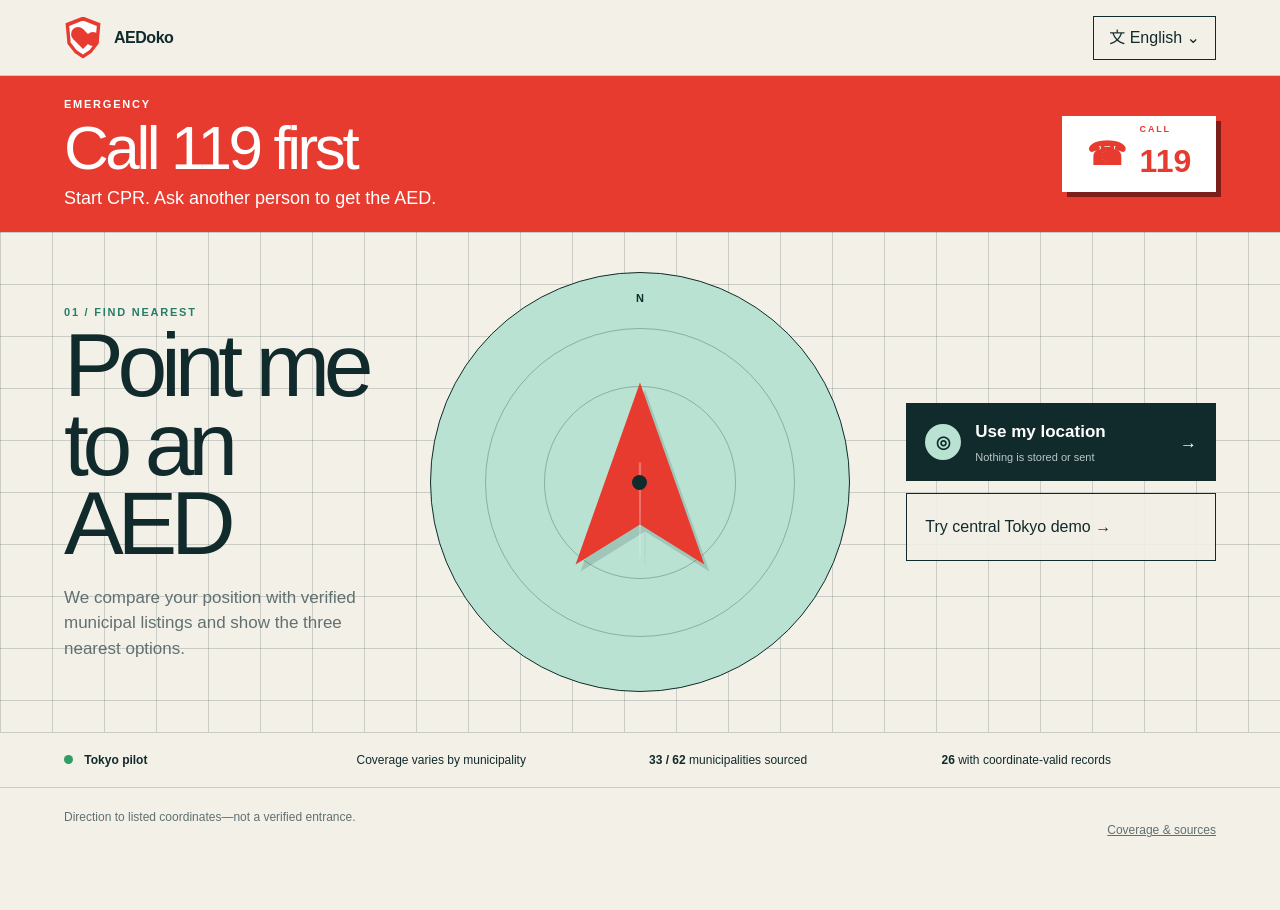
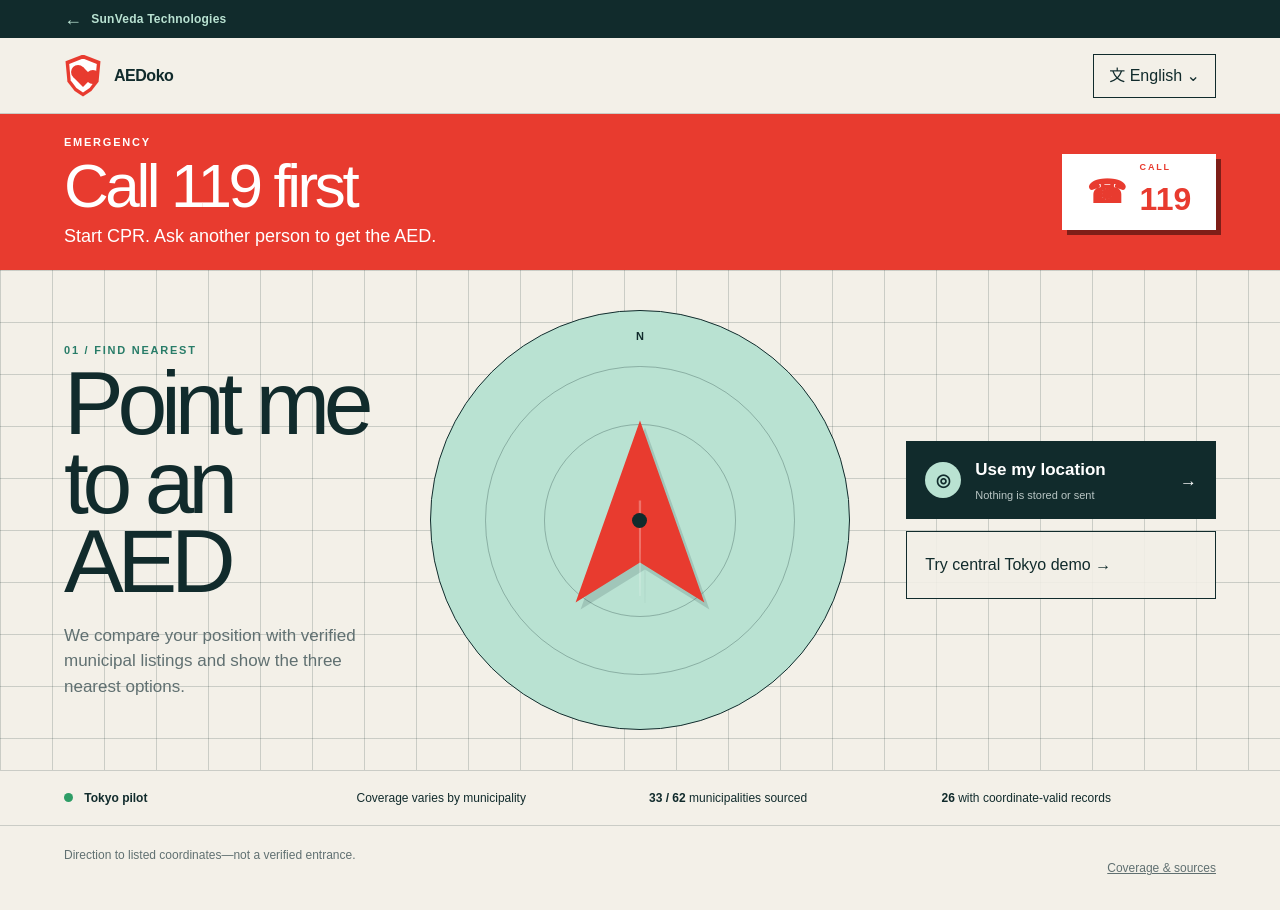
Before and after one commit to sunveda/aedoko, a Next.js app: page / in a window 1280 px wide. Before the commit the page ends 872 px from the top, so only its background shows below. Built offline with nearby package versions, Linux system fonts and the light colour scheme.

Commit message:
Add SunVeda return link

```diff
--- a/app/globals.css
+++ b/app/globals.css
@@ -7,6 +7,10 @@ body { margin: 0; background: var(--paper); color: var(--ink); font-family: Aria
 button, a { font: inherit; }
 button:focus-visible, a:focus-visible { outline: 4px solid #287c68; outline-offset: 3px; }
 .app-shell { min-height: 100svh; overflow: hidden; }
+.site-return { min-height: 38px; display: flex; align-items: center; gap: 9px; padding: 7px clamp(20px, 5vw, 72px); background: var(--ink); color: #fff; text-decoration: none; font-size: 12px; font-weight: 800; letter-spacing: .02em; }
+.site-return:hover { color: var(--mint); }
+.site-return > span:first-child { font-size: 18px; line-height: 1; transition: transform 160ms ease; }
+.site-return:hover > span:first-child { transform: translateX(-3px); }
 .topbar { height: 76px; display: flex; align-items: center; justify-content: space-between; padding: 0 clamp(20px, 5vw, 72px); border-bottom: 1px solid var(--line); }
 .brand { display: flex; gap: 12px; align-items: center; color: inherit; text-decoration: none; font-weight: 800; letter-spacing: -.03em; }
 .brand-button { padding: 0; border: 0; background: none; cursor: pointer; }
@@ -132,4 +136,4 @@ footer button { min-height: 44px; padding: 0; border: 0; background: transparent
 @media (max-width: 900px) { .finder { grid-template-columns: 1fr 1fr; } .finder-copy { grid-column: 1 / -1; } .finder h2 { max-width: 650px; } .arrow-stage { width: min(45vw, 350px); } }
 @media (max-width: 1050px) { .result-hero { grid-template-columns: 1fr 1fr; } .result-heading { grid-column: 1 / -1; } .result-arrow-wrap { width: min(43vw, 370px); } }
 @media (max-width: 620px) { .topbar { height: 64px; } .brand > span:last-child { display: none; } .emergency-strip { padding-block: 16px; } .emergency-strip h1 { font-size: 38px; } .emergency-strip p:last-child { max-width: 210px; } .call-button { min-width: 112px; min-height: 68px; font-size: 27px; } .finder { grid-template-columns: 1fr; gap: 26px; padding-block: 32px; } .finder-copy { grid-column: auto; } .finder h2 { font-size: 56px; } .lede { font-size: 15px; } .arrow-stage { width: min(76vw, 330px); } .trust-row { grid-template-columns: 1fr 1fr; } footer { flex-direction: column; } .result-hero { grid-template-columns: 1fr; padding-block: 30px; } .result-heading { grid-column: auto; } .result-heading h2 { font-size: 43px; } .distance { margin-top: 13px; } .distance strong { font-size: 50px; } .result-arrow-wrap { width: min(80vw, 340px); } .primary-card { padding: 20px; } .result-controls { align-items: stretch; flex-direction: column; } .candidate-grid, .source-card { grid-template-columns: 1fr; } .candidate-card { grid-template-columns: auto 1fr; } .candidate-card > a { grid-column: 2; } .language-grid { grid-template-columns: 1fr; } .coverage-head h2 { font-size: 34px; } .coverage-row { grid-template-columns: 12px 90px 1fr; } }
-@media (prefers-reduced-motion: reduce) { html { scroll-behavior: auto; } .loader { animation: none; } .result-arrow { transition: none; } }
+@media (prefers-reduced-motion: reduce) { html { scroll-behavior: auto; } .loader { animation: none; } .result-arrow, .site-return > span:first-child { transition: none; } }
--- a/app/page.tsx
+++ b/app/page.tsx
@@ -126,6 +126,10 @@ export default function Home() {
 
   return (
     <main className="app-shell">
+      <a className="site-return" href="https://sunveda.tech/" aria-label="Return to the SunVeda Technologies main website">
+        <span aria-hidden="true">←</span>
+        <span>SunVeda Technologies</span>
+      </a>
       <header className="topbar">
         <button className="brand brand-button" type="button" onClick={() => setState('idle')} aria-label="AEDoko home">
           <span className="protect-mark" aria-hidden="true"><span className="heart-core" /></span><span>AEDoko</span>
```
